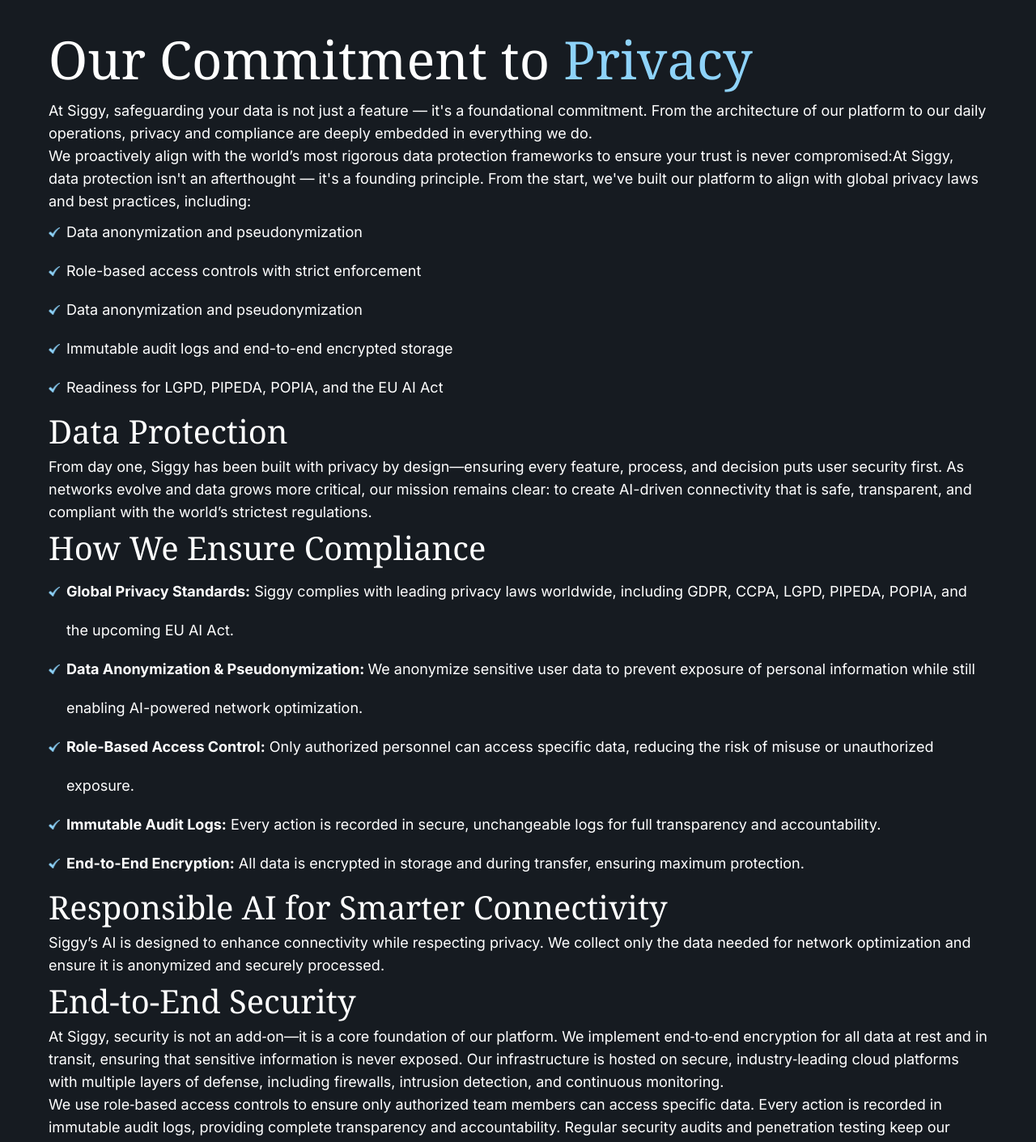
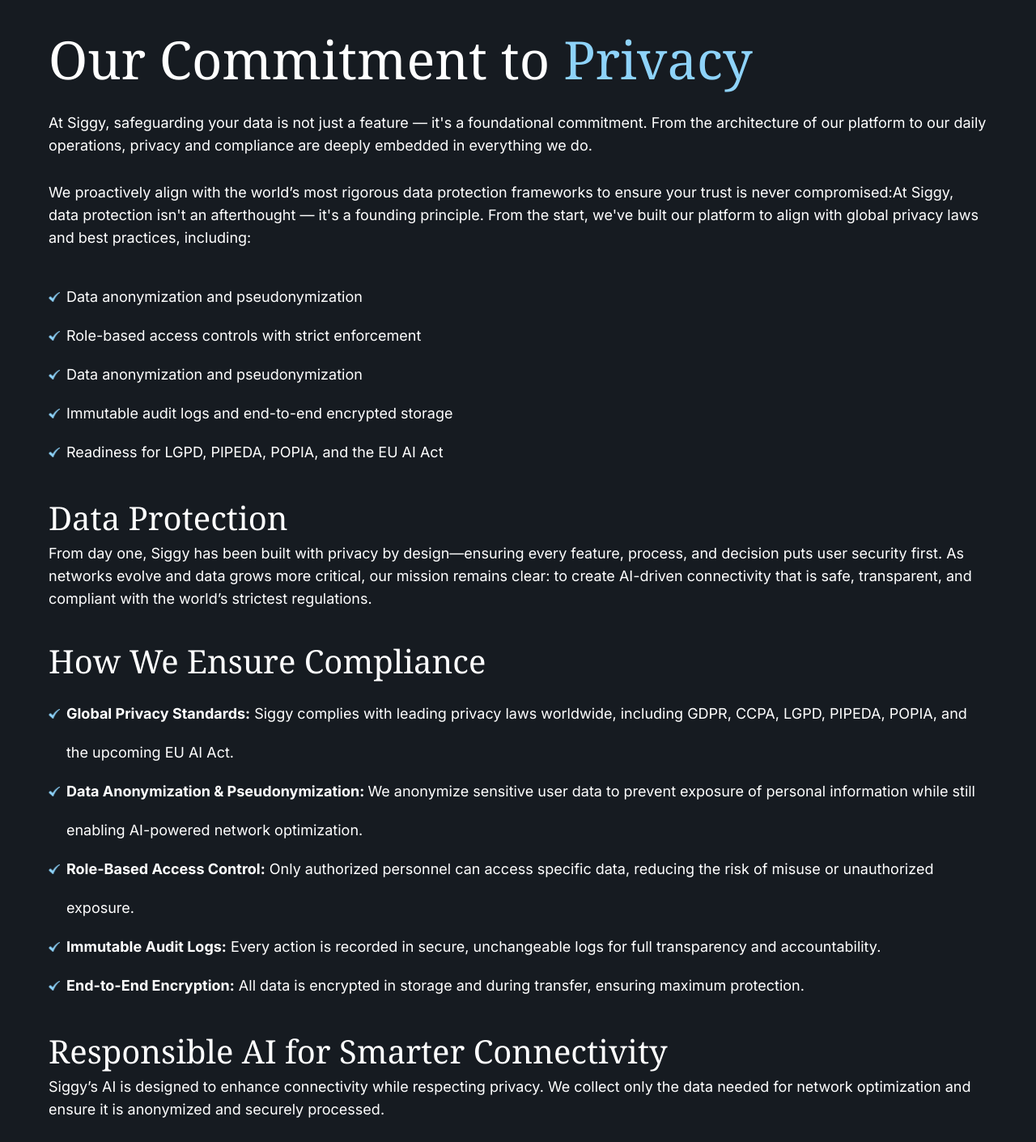
Before and after one commit to developeritexpert/siggi_ai_main, a Next.js app: page /compliance-and-privacy in a window 1280 px wide. Shown: the part 820-2231 px from the top of the page at 81% size. Built offline with nearby package versions, Linux system fonts and the light colour scheme.

Commit message:
adding privacy page

```diff
--- a/app/components/commitment-and-privacy/Privacy.tsx
+++ b/app/components/commitment-and-privacy/Privacy.tsx
@@ -11,19 +11,20 @@
           <h1 className="font-normal text-[27px] lg:text-[65px]">
             Our Commitment to <span className="text-[#8ED3FA]">Privacy</span>
           </h1>
-          <p className="font-normal text-[14px] lg:text-[18px] leading-[28px]">
+          <p className="font-normal text-[14px] lg:text-[18px] lg:leading-[28px] mt-[15px]">
             At Siggy, safeguarding your data is not just a feature — it's a
             foundational commitment. From the architecture of our platform to
             our daily operations, privacy and compliance are deeply embedded in
             everything we do.
           </p>
-          <p className="font-normal text-[14px] lg:text-[18px] leading-[28px]">
+          <p className="font-normal text-[14px] lg:text-[18px] lg:leading-[28px] mt-[30px]">
             We proactively align with the world’s most rigorous data protection
             frameworks to ensure your trust is never compromised:At Siggy, data
             protection isn't an afterthought — it's a founding principle. From
             the start, we've built our platform to align with global privacy
             laws and best practices, including:
           </p>
+          <div className="mt-[35px]">
           <ImageText
             imageParaText={"Data anonymization and pseudonymization"}
           />
@@ -43,14 +44,17 @@
               "Readiness for LGPD, PIPEDA, POPIA, and the EU AI Act"
             }
           />
+          </div>
+          <div className="mt-[26px]">
           <HeadingParaContent
             headingText="Data Protection"
             paraText="From day one, Siggy has been built with privacy by design—ensuring every feature, process, and decision puts user security first. As networks evolve and data grows more critical, our mission remains clear: to create AI-driven connectivity that is safe, transparent, and compliant with the world’s strictest regulations."
           />
-          <h2 className="font-normal text-[18px] lg:text-[40px]">
+          </div>
+          <h2 className="font-normal text-[18px] lg:text-[40px] mt-[33px]">
             How We Ensure Compliance
           </h2>
-
+        <div className="mt-[11px] max-w-[1223px]">
           <ImageSpanText
             imageSpanText="Global Privacy Standards:"
             imageParaText={
@@ -83,6 +87,7 @@
               "All data is encrypted in storage and during transfer, ensuring maximum protection."
             }
           />
+          </div>
           <HeadingParaContent
             headingText="Responsible AI for Smarter Connectivity"
             paraText="Siggy’s AI is designed to enhance connectivity while respecting privacy. We collect only the data needed for network optimization and ensure it is anonymized and securely processed."
@@ -91,7 +96,7 @@
             headingText="End-to-End Security"
             paraText="At Siggy, security is not an add‑on—it is a core foundation of our platform. We implement end‑to‑end encryption for all data at rest and in transit, ensuring that sensitive information is never exposed. Our infrastructure is hosted on secure, industry‑leading cloud platforms with multiple layers of defense, including firewalls, intrusion detection, and continuous monitoring."
           />
-          <p className="font-normal text-[14px] lg:text-[18px] lg:leading-[28px]">
+          <p className="font-normal text-[14px] lg:text-[18px] lg:leading-[28px] mt-[30px] ">
             We use role‑based access controls to ensure only authorized team
             members can access specific data. Every action is recorded in
             immutable audit logs, providing complete transparency and
--- a/app/components/common/HeadingParaContent.tsx
+++ b/app/components/common/HeadingParaContent.tsx
@@ -3,7 +3,7 @@
 const HeadingParaContent = ({headingText,paraText}) => {
   return (
     <div>
- <h2 className="font-normal text-[18px] lg:text-[40px]">
+ <h2 className="font-normal text-[18px] lg:text-[40px] mt-[27px]">
            {headingText}
           </h2>
           <p className="font-normal text-[14px] lg:text-[18px] lg:leading-[28px]">
```
